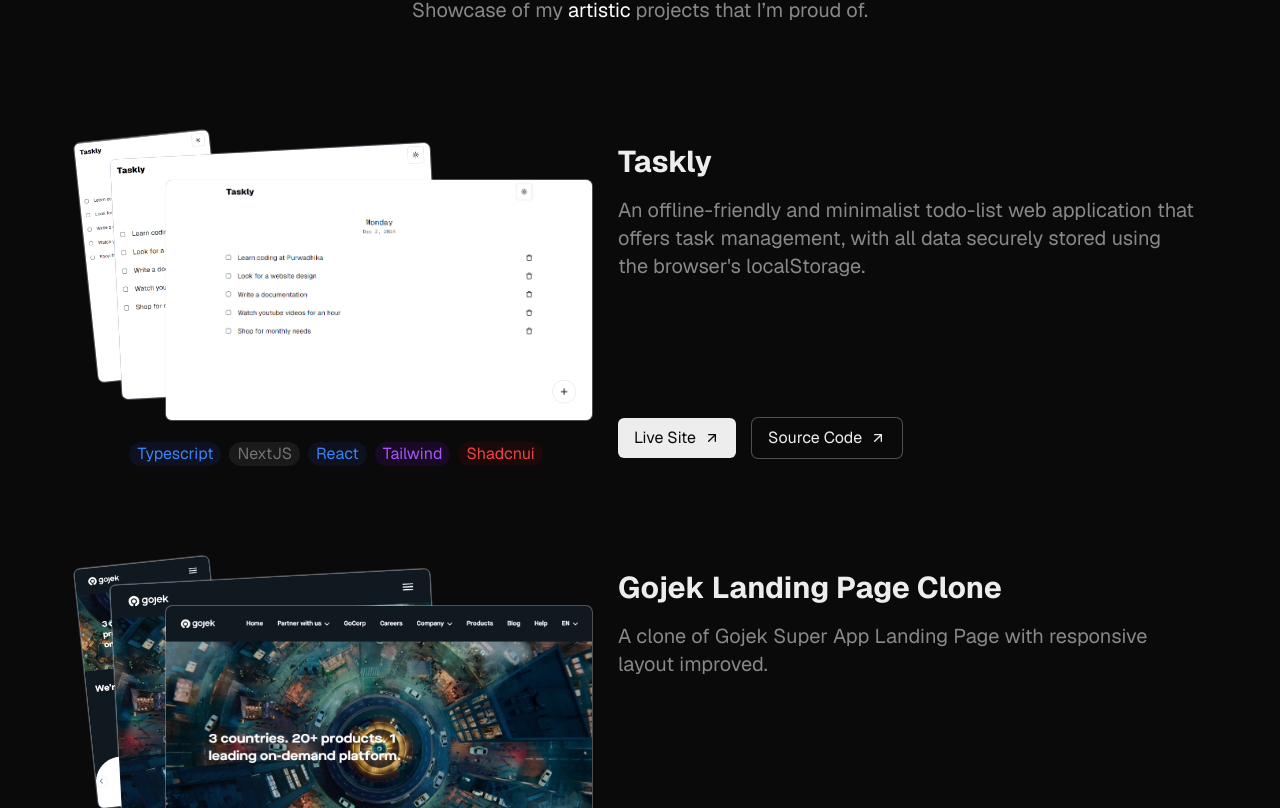
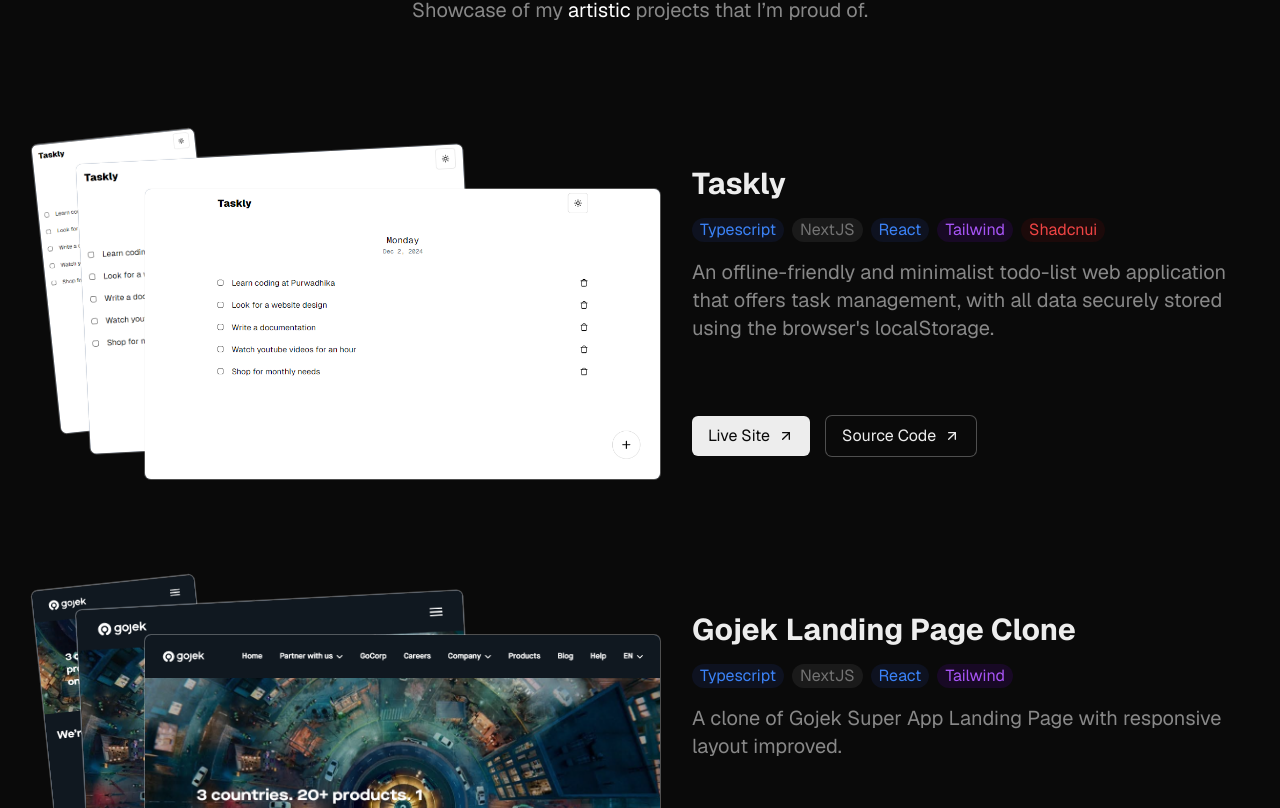
Before and after one commit to rach-syahputra/personal-website, a Next.js app: page / in a window 1280 px wide. Shown: the part 912-1720 px from the top of the page. Built offline with nearby package versions, Linux system fonts and the light colour scheme.

Commit message:
adjust project item layout

```diff
--- a/src/app/components/project-item.tsx
+++ b/src/app/components/project-item.tsx
@@ -29,22 +29,20 @@
   return (
     <div className='flex w-full flex-col gap-4'>
       <div className='flex w-full flex-col items-center justify-center gap-8 py-4'>
-        <Title className='lg:hidden'>{title}</Title>
-        <div className='flex flex-col gap-4 lg:flex-row lg:gap-8'>
-          <div className='flex flex-col items-center justify-center gap-4'>
+        <Title className='xl:hidden'>{title}</Title>
+        <div className='flex flex-col items-center justify-center gap-4 xl:flex-row xl:gap-8'>
           <ImageCollage images={images} />
-            <div className='xs:w-full flex w-[300px] max-w-[380px] flex-wrap items-center justify-center gap-2 lg:w-[500px] lg:max-w-full'>
+          <div className='flex flex-1 flex-col items-center justify-center gap-4 xl:h-[290px] xl:items-start xl:justify-between'>
+            <div className='flex flex-col items-center justify-center gap-4 xl:items-start'>
+              <Title className='hidden xl:block'>{title}</Title>
+              <div className='xs-w-full flex w-[300px] max-w-[380px] flex-wrap items-center justify-center gap-2 xs:w-full lg:max-w-full xl:justify-start'>
                 {techStacks.map((techStack, index) => (
                   <Badge key={index} color={techStack.color}>
                     {techStack.name}
                   </Badge>
                 ))}
               </div>
-          </div>
-          <div className='flex flex-col items-center justify-center gap-4 py-2 lg:items-start lg:justify-between'>
-            <div className='flex flex-col gap-4'>
-              <Title className='hidden lg:block'>{title}</Title>
-              <Description className='lg:text-left'>{description}</Description>
+              <Description className='xl:text-left'>{description}</Description>
             </div>
             <div className='flex gap-4'>
               <Link href={link.live}>
--- a/src/components/image-collage.tsx
+++ b/src/components/image-collage.tsx
@@ -7,26 +7,27 @@
 
 const styles = {
   left: [
-    'left-[6%] lg:left-0',
-    'left-[16%] lg:left-[6%]',
-    'left-[26%] lg:left-[16%]'
+    'left-[0] xs:left-[1%]',
+    'left-[6%] xs:left-[7%] ',
+    'left-[16%] xs:left-[17%] '
   ],
   top: ['top-0', 'top-[5%]', 'top-[15%]'],
   rotate: ['-rotate-6', '-rotate-3', 'rotate-0'],
   width: [
-    'w-[63px] xs:w-[81px] lg:w-[135px]',
-    'w-[149px] xs:w-[192px] lg:w-[320px]',
-    'w-[199px] xs:w-[256px] lg:w-[426px]'
-  ]
+    'w-[108px] xs:w-[99px] md:w-[124px] lg:w-[163px]',
+    'w-[192px] xs:w-[234px] md:w-[293px] lg:w-[387px]',
+    'w-[256px] xs:w-[313px] md:w-[391px] lg:w-[515px]'
+  ],
+  height: ['h-36 xs:h-44 md:h-[220px] lg:h-[290px]']
 }
 
 export default function ImageCollage({ images }: ImageCollageProps) {
   return (
-    <div className='xs:h-[170px] xs:w-full relative h-[135px] w-[300px] max-w-[380px] lg:h-[290px] lg:w-[500px] lg:max-w-full'>
+    <div className='relative h-[170px] w-[300px] xs:h-[230px] xs:w-[380px] md:h-[260px] md:w-[470px] lg:h-[350px] lg:w-[620px] xl:max-w-full'>
       {images.map((image, index) => (
         <div
           key={index}
-          className={`${styles.left[index]} ${styles.top[index]} ${styles.rotate[index]} ${styles.width[index]} xs:h-36 absolute h-28 overflow-hidden rounded-md bg-slate-400 shadow-default lg:h-60`}
+          className={`${styles.left[index]} ${styles.top[index]} ${styles.rotate[index]} ${styles.width[index]} ${styles.height} absolute overflow-hidden rounded-md bg-slate-400 shadow-default`}
         >
           <Image src={image} alt='project image' fill />
         </div>
```
Lines whose indentation alone changed are shown as unchanged.
